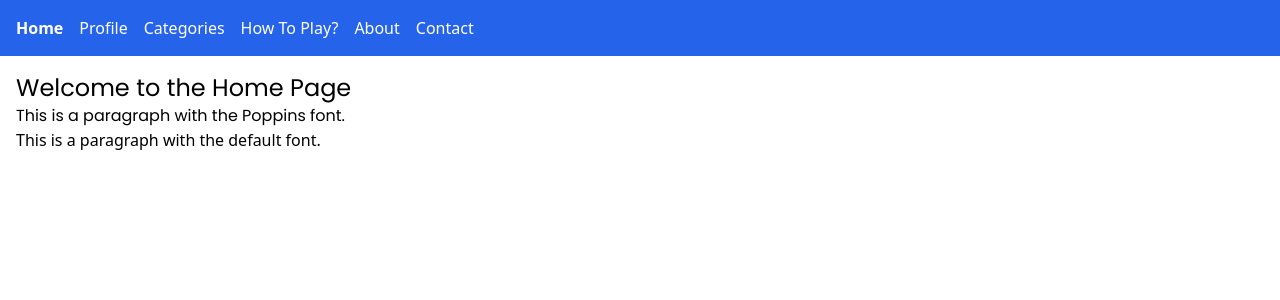
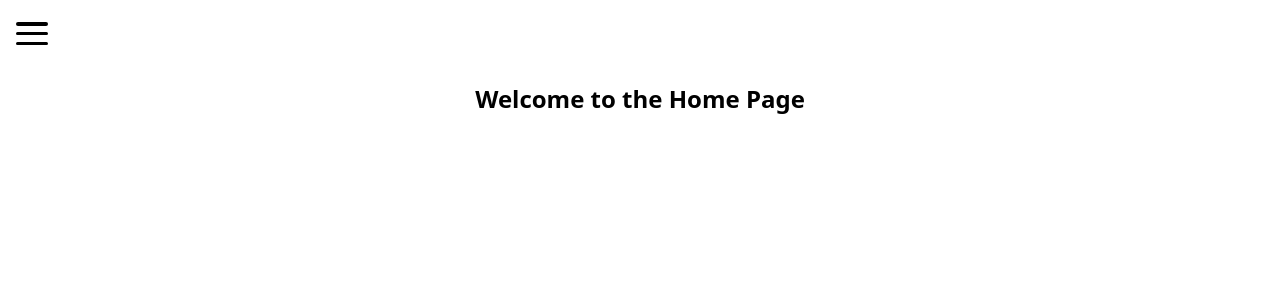
Before and after one commit to MFPErni/QuizFrontEnd, a React (Vite) app: page /home in a window 1280 px wide. Shown: the top 300 px of the page. Built offline with nearby package versions, Linux system fonts and the light colour scheme.

Commit message:
IntroProject

```diff
--- a/package.json
+++ b/package.json
@@ -10,7 +10,11 @@
     "preview": "vite preview"
   },
   "dependencies": {
+    "@emotion/react": "^11.13.0",
+    "@emotion/styled": "^11.13.0",
     "@fontsource/poppins": "^5.0.14",
+    "@fortawesome/fontawesome-free": "^6.6.0",
+    "@mui/icons-material": "^5.16.5",
     "axios": "^1.7.2",
     "react": "^18.3.1",
     "react-dom": "^18.3.1",
--- a/src/components/Categories.jsx
+++ b/src/components/Categories.jsx
@@ -1,14 +1,62 @@
-// src/components/Categories.jsx
-
-import React from 'react';
+import React, { useEffect, useState } from 'react';
+import axios from '../axios/axiosconfig';
 import NavigationBar from './NavigationBar';
 
 const Categories = () => {
+  const [categories, setCategories] = useState([]);
+
+  useEffect(() => {
+    const fetchCategoriesAndQuizzes = async () => {
+      try {
+        // Fetch unique categories
+        const response = await axios.get('/Quiz/UniqueCategories');
+        const uniqueCategories = response.data.$values;
+
+        // Fetch quiz titles for each category
+        const categoriesWithQuizzes = await Promise.all(
+          uniqueCategories.map(async (category) => {
+            const quizResponse = await axios.get(`/Quiz/ByCategory/${category.categoryID}`);
+            return {
+              ...category,
+              quizzes: quizResponse.data.$values || [],
+            };
+          })
+        );
+
+        setCategories(categoriesWithQuizzes);
+      } catch (error) {
+        console.error('Error fetching categories and quizzes:', error);
+      }
+    };
+
+    fetchCategoriesAndQuizzes();
+  }, []);
+
   return (
     <div>
       <NavigationBar />
       <div className="p-4">
         <h1 className="text-2xl font-bold">Categories Page</h1>
+        <ul>
+          {categories.map(category => (
+            <li key={category.categoryID} className="text-lg mb-4">
+              <div className="font-semibold">{category.title}</div>
+              <div className="grid grid-cols-1 md:grid-cols-2 lg:grid-cols-3 gap-4 mt-2">
+                {category.quizzes.length > 0 ? (
+                  category.quizzes.map((title, index) => (
+                    <div key={index} className="bg-gray-300 shadow-md rounded-lg p-4">
+                      <h3 className="text-lg font-bold">{title}</h3>
+                    </div>
+                  ))
+                ) : (
+                  <div className="bg-white shadow-md rounded-lg p-4">
+                    <h3 className="text-lg font-bold">No quizzes available</h3>
+                  </div>
+                )}
+              </div>
+            </li>
+          ))}
+        </ul>
       </div>
     </div>
   );
--- a/src/components/Home.jsx
+++ b/src/components/Home.jsx
@@ -8,9 +8,7 @@ const Home = () => {
     <div>
       <NavigationBar />
       <div className="p-4">
-        <h1 className="text-2xl font-poppins">Welcome to the Home Page</h1>
-        <p className="font-poppins">This is a paragraph with the Poppins font.</p>
-        <p>This is a paragraph with the default font.</p>
+        <h1 className="text-2xl font-bold text-center">Welcome to the Home Page</h1>
       </div>
     </div>
   );
--- a/src/components/NavigationBar.jsx
+++ b/src/components/NavigationBar.jsx
@@ -1,17 +1,29 @@
-// src/components/NavigationBar.jsx
-
-import React from 'react';
+import React, { useState } from 'react';
 import { NavLink } from 'react-router-dom';
 
 const NavigationBar = () => {
+  const [isOpen, setIsOpen] = useState(false);
+
+  const toggleMenu = () => {
+    setIsOpen(!isOpen);
+  };
+
   return (
-    <nav className="bg-blue-600 p-4">
-      <ul className="flex space-x-4">
+    <nav className="relative">
+      <div className="flex justify-between items-center">
+        <div className={`menu_icon_box ${isOpen ? 'active' : ''}`} onClick={toggleMenu}>
+          <div className="line1"></div>
+          <div className="line2"></div>
+          <div className="line3"></div>
+        </div>
+      </div>
+      <div className={`menu_wrapper ${isOpen ? 'block' : 'hidden'}`}>
+        <ul className="flex flex-col space-y-4">
           <li>
             <NavLink
               to="/home"
               className={({ isActive }) =>
-              isActive ? 'text-white font-bold' : 'text-white'
+                isActive ? 'text-black font-bold' : 'text-black'
               }
             >
               Home
@@ -21,7 +33,7 @@ const NavigationBar = () => {
             <NavLink
               to="/profile"
               className={({ isActive }) =>
-              isActive ? 'text-white font-bold' : 'text-white'
+                isActive ? 'text-black font-bold' : 'text-black'
               }
             >
               Profile
@@ -31,7 +43,7 @@ const NavigationBar = () => {
             <NavLink
               to="/categories"
               className={({ isActive }) =>
-              isActive ? 'text-white font-bold' : 'text-white'
+                isActive ? 'text-black font-bold' : 'text-black'
               }
             >
               Categories
@@ -41,7 +53,7 @@ const NavigationBar = () => {
             <NavLink
               to="/how-to-play"
               className={({ isActive }) =>
-              isActive ? 'text-white font-bold' : 'text-white'
+                isActive ? 'text-black font-bold' : 'text-black'
               }
             >
               How To Play?
@@ -51,7 +63,7 @@ const NavigationBar = () => {
             <NavLink
               to="/about"
               className={({ isActive }) =>
-              isActive ? 'text-white font-bold' : 'text-white'
+                isActive ? 'text-black font-bold' : 'text-black'
               }
             >
               About
@@ -61,13 +73,14 @@ const NavigationBar = () => {
             <NavLink
               to="/contact"
               className={({ isActive }) =>
-              isActive ? 'text-white font-bold' : 'text-white'
+                isActive ? 'text-black font-bold' : 'text-black'
               }
             >
               Contact
             </NavLink>
           </li>
         </ul>
+      </div>
     </nav>
   );
 };
--- a/src/css/index.css
+++ b/src/css/index.css
@@ -1,3 +1,50 @@
 @tailwind base;
 @tailwind components;
 @tailwind utilities;
+
+/* Custom CSS for the hamburger menu */
+.menu_icon_box {
+  z-index: 3; /* Ensure the hamburger icon is above the menu */
+  width: fit-content;
+  height: auto;
+  background-color: #fff;
+  margin: 1rem; /* Use rem for margin */
+  position: relative;
+  border-radius: 0.25rem; /* Use rem for border-radius */
+  cursor: pointer;
+}
+.line1, .line2, .line3 {
+  width: 2rem; /* Use rem for width */
+  height: 0.2rem; /* Use rem for height */
+  margin: 0.4rem 0; /* Use rem for margin */
+  background-color: #000;
+  border-radius: 50px;
+  transition: 0.2s;
+}
+.active .line1 {
+  transform: translate(0, 0.5rem) rotate(45deg); /* Use rem for translate */
+}
+.active .line2 {
+  opacity: 0;
+}
+.active .line3 {
+  transform: translate(0, -0.5rem) rotate(-45deg); /* Use rem for translate */
+}
+
+/* Custom CSS for the menu wrapper */
+.menu_wrapper {
+  position: fixed; /* Use fixed positioning to cover the icon */
+  top: 0; /* Start from the top of the viewport */
+  left: 0; /* Align to the left side */
+  width: 35vw; /* Cover 35% of the viewport width */
+  height: 100vh; /* Full height of the viewport */
+  background-color: white; /* Change background color to yellow */
+  z-index: 2; /* Ensure it is below the hamburger icon */
+  padding: 1.25rem; /* Use rem for padding */
+  box-shadow: 0.125rem 0 0.3125rem rgba(0, 0, 0, 0.1); /* Use rem for shadow */
+}
+
+/* Ensure the nav links are not hidden behind the icon */
+.menu_wrapper ul {
+  margin-top: 3rem; /* Add margin to push the links below the icon */
+}
```
Also changed, not shown: 1 other file (tests, documents, lock files or other folders). Lines whose indentation alone changed are shown as unchanged.
